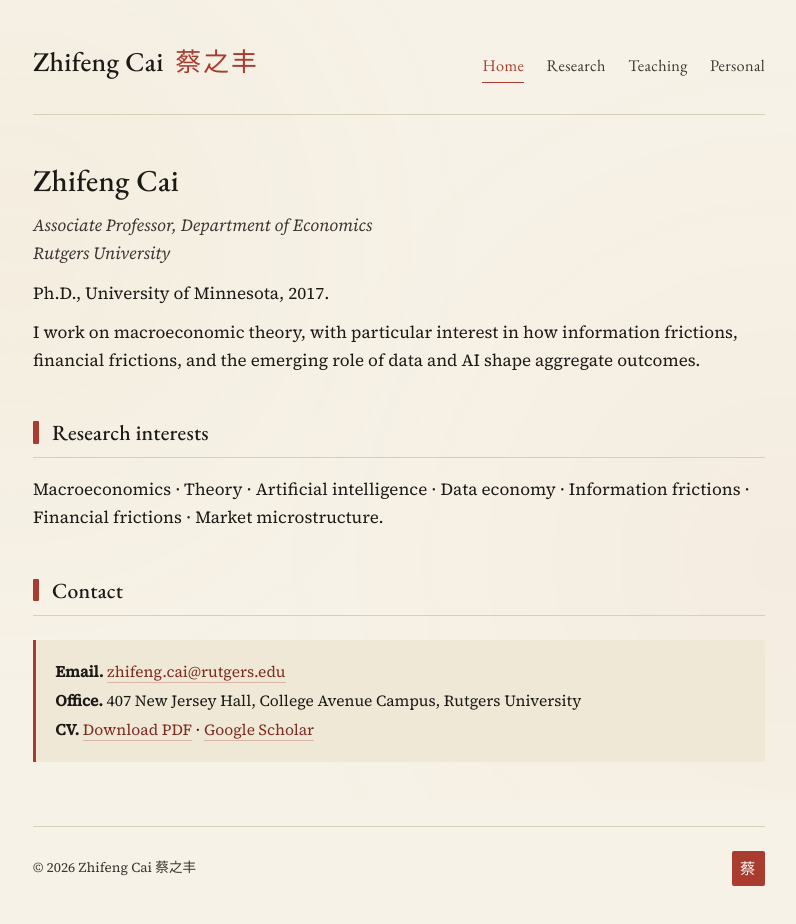
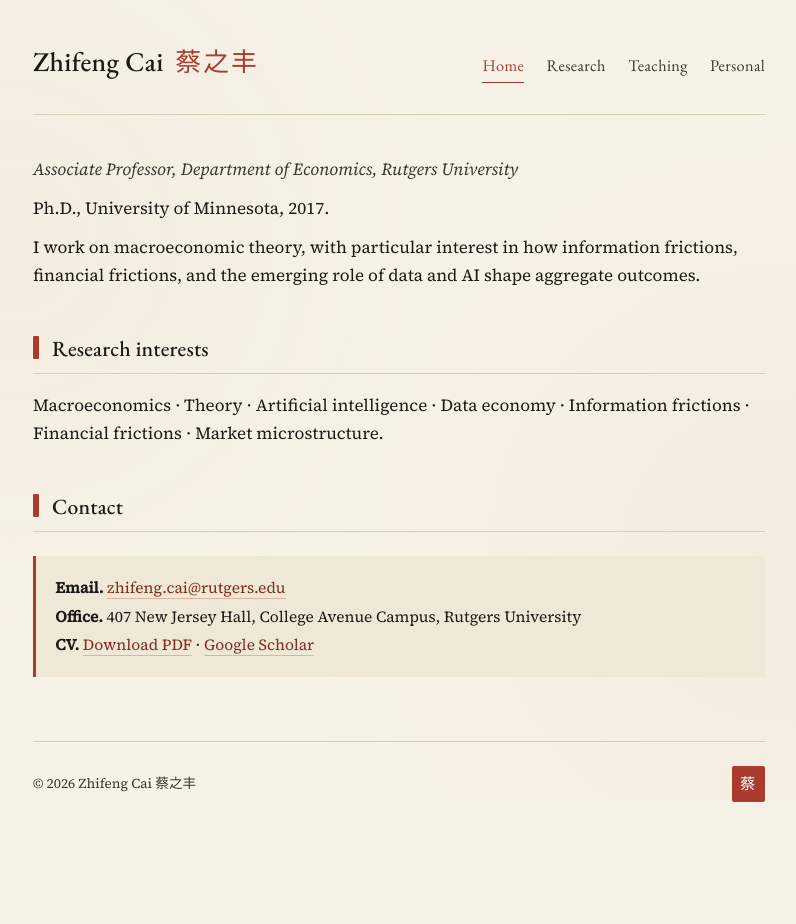
Before and after one commit to zhifeng-cai/zhifeng-cai.github.io, a plain HTML site: page index.html in a window 1280 px wide. Shown: the whole page, without its empty margins (241-1037 px from the left). After the commit the page ends 866 px from the top, so only its background shows below. Drawn offline with nearby package versions, Linux system fonts and the light colour scheme.

Commit message:
remove duplicate H1 Zhifeng Cai from home bio

```diff
--- a/index.html
+++ b/index.html
@@ -25,8 +25,7 @@
 
 <section class="bio bio-noportrait">
   <div class="lede">
-    <h1>Zhifeng Cai</h1>
-    <p class="affil">Associate Professor, Department of Economics<br>Rutgers University</p>
+    <p class="affil">Associate Professor, Department of Economics, Rutgers University</p>
     <p>Ph.D., University of Minnesota, 2017.</p>
     <p>I work on macroeconomic theory, with particular interest in how information frictions, financial frictions, and the emerging role of data and AI shape aggregate outcomes.</p>
   </div>
```
